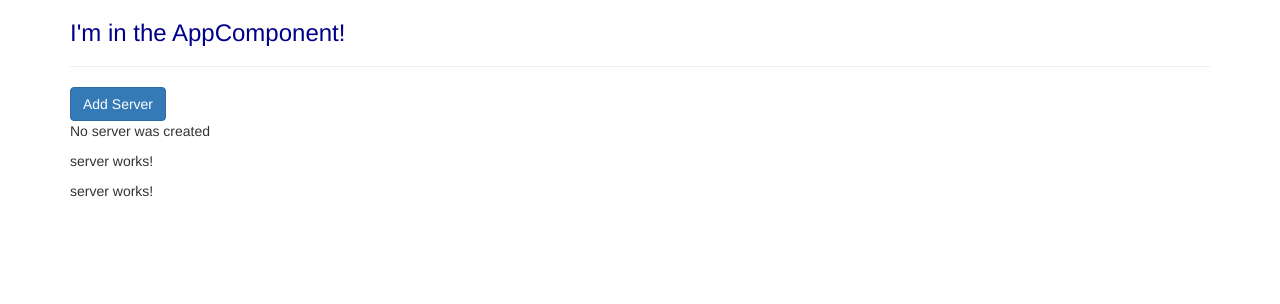
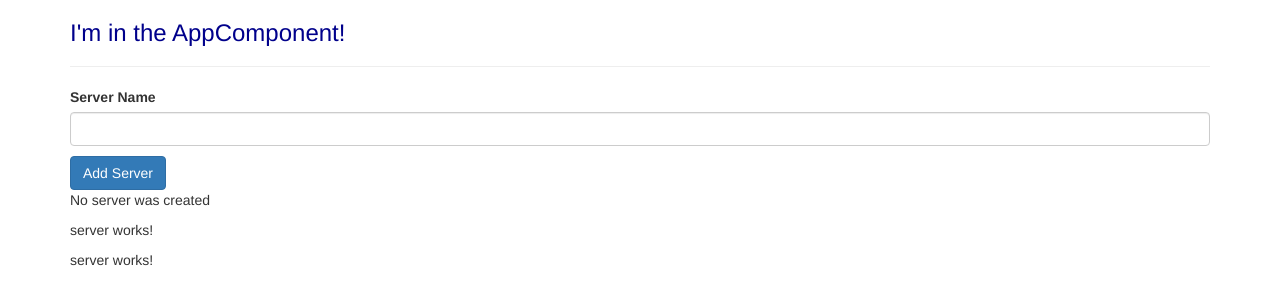
Before and after one commit to ansnoussi/Angular---The-Complete-Guide-2020-Edition-, an Angular app in the folder my-new-app/: page / in a window 1280 px wide. Shown: the top 304 px of the page. Built offline with nearby package versions, Linux system fonts and the light colour scheme.

Commit message:
event + data binding

```diff
--- a/my-new-app/src/app/servers/servers.component.html
+++ b/my-new-app/src/app/servers/servers.component.html
@@ -1,3 +1,6 @@
+<label>Server Name</label>
+<input type="text" class="form-control" (input)="onUpdateServerName($event)" />
+<p>{{ serverName }}</p>
 <button
   class="btn btn-primary"
   [disabled]="!allowNewServers"
--- a/my-new-app/src/app/servers/servers.component.ts
+++ b/my-new-app/src/app/servers/servers.component.ts
@@ -8,6 +8,7 @@
 export class ServersComponent implements OnInit {
   allowNewServers = false;
   serverCreationStatus = 'No server was created';
+  serverName = '';
 
   constructor() {
     setTimeout(() => {
@@ -20,4 +21,10 @@
   onCreateServer() {
     this.serverCreationStatus = 'Server was created';
   }
+
+  onUpdateServerName(event: any) {
+    // we can explicitly inform typescript about the type like so:
+    // this.serverName = (<HTMLInputElement>event.target).value;
+    this.serverName = event.target.value;
+  }
 }
```
